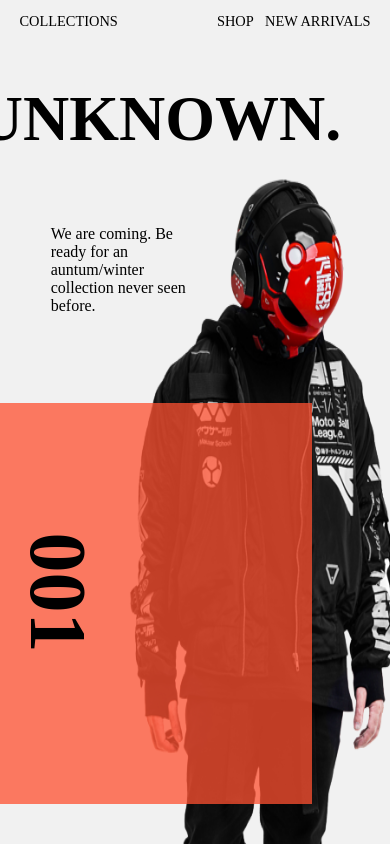
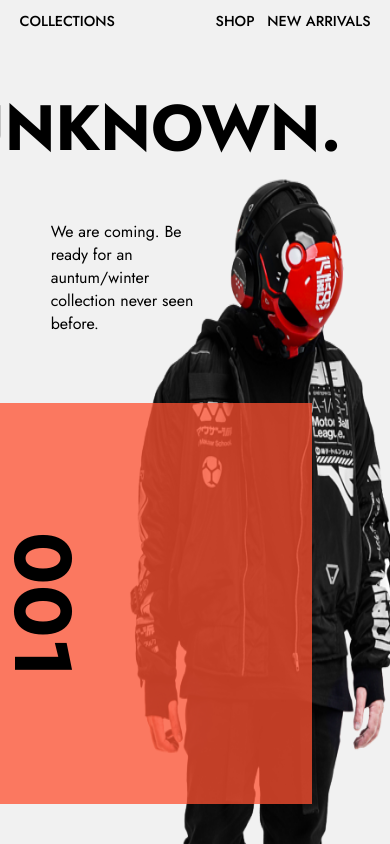
Before and after one commit to Matisantillan11/unknown-website, a Next.js app: page / in a window 390 px wide. Built offline with nearby package versions, Linux system fonts and the light colour scheme.

Commit message:
adding fonts. hook for use windows dimensions

```diff
--- a/components/Home/index.tsx
+++ b/components/Home/index.tsx
@@ -1,15 +1,14 @@
-import { colors } from "@/constants/colors"
 import { NavbarController } from "@/controllers/Navbar/Navbar.controller"
-import Image from "next/image"
+import { useWindowDimensions } from "@/hooks/useWindowDimensions"
 import { Subtitle, TextBrand } from "../Text/text.styled"
 import { HomeBanner, HomeBannerContainer, HomeBrandContainer,  HomeBannerContent, LogoBanner } from "./styled/Home.styled"
 
 export const HomeComponent = () => {
-  const windowWidth = window.innerWidth
+  const {width, height} = useWindowDimensions()
   return (
   <>
     {
-    windowWidth > 768 ?
+    width > 768 ?
     (
       <>
       <NavbarController />
@@ -37,7 +36,7 @@ export const HomeComponent = () => {
         <HomeBrandContainer>
         <TextBrand>UNKNOWN.</TextBrand>
         <Subtitle>We are coming. Be ready for an auntum/winter collection never seen before.</Subtitle>
-         <TextBrand style={{ rotate: '90deg'}} right={windowWidth > 480 ? "50%" : "70%"} fsize={windowWidth > 480 ? '7rem' : '5rem' }top='63%'>001</TextBrand>
+         <TextBrand style={{ rotate: '90deg'}} right={width > 480 ? "50%" : "70%"} fsize={width > 480 ? '7rem' : '5rem' }top='63%'>001</TextBrand>
         </HomeBrandContainer>
       </HomeBanner>
       </>
--- /dev/null
+++ b/hooks/useWindowDimensions.tsx
@@ -0,0 +1,31 @@
+import { useEffect, useState } from "react"
+
+export const useWindowDimensions = () => {
+  const hasWindow = typeof window !== "undefined"
+
+  const getWindowDimensions = () => {
+    const width = hasWindow ? window.innerWidth : 0
+    const height = hasWindow ? window.innerHeight : 0
+    return {
+      width,
+      height,
+    }
+  }
+
+  const [windowDimensions, setWindowDimensions] = useState(
+    getWindowDimensions()
+  )
+
+  const handleResize = () => {
+    setWindowDimensions(getWindowDimensions())
+  }
+
+  useEffect(() => {
+    if (hasWindow) {
+      window.addEventListener("resize", handleResize)
+      return () => window.removeEventListener("resize", handleResize)
+    }
+  }, [hasWindow])
+
+  return windowDimensions
+}
--- a/pages/_app.tsx
+++ b/pages/_app.tsx
@@ -8,6 +8,8 @@ const jost = Jost({
 })
 export default function App({ Component, pageProps }: AppProps) {
   return (
+      <main className={jost.className}>
         <Component {...pageProps} />
+      </main>
     )
 }
--- a/types/window.d.ts
+++ /dev/null
@@ -1,5 +0,0 @@
-declare global {
-  interface Window { MyNamespace: any; }
-}
-
-window.MyNamespace = window.MyNamespace || {};
```
